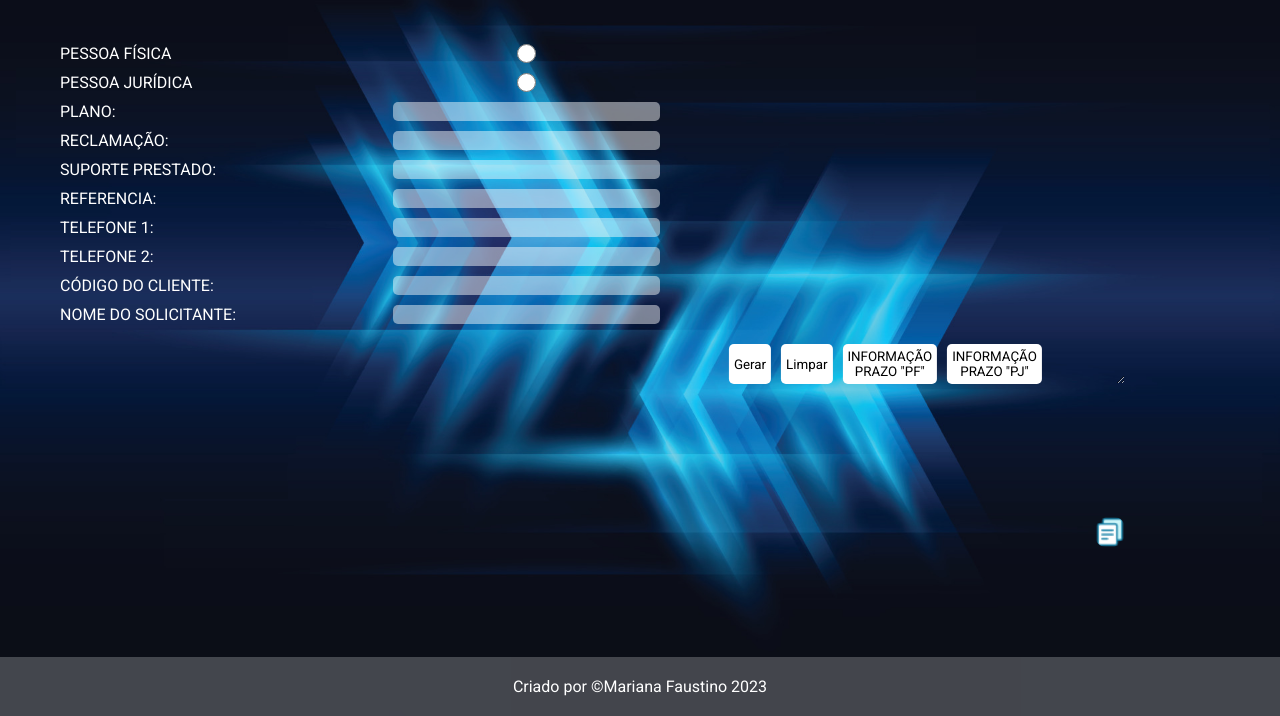
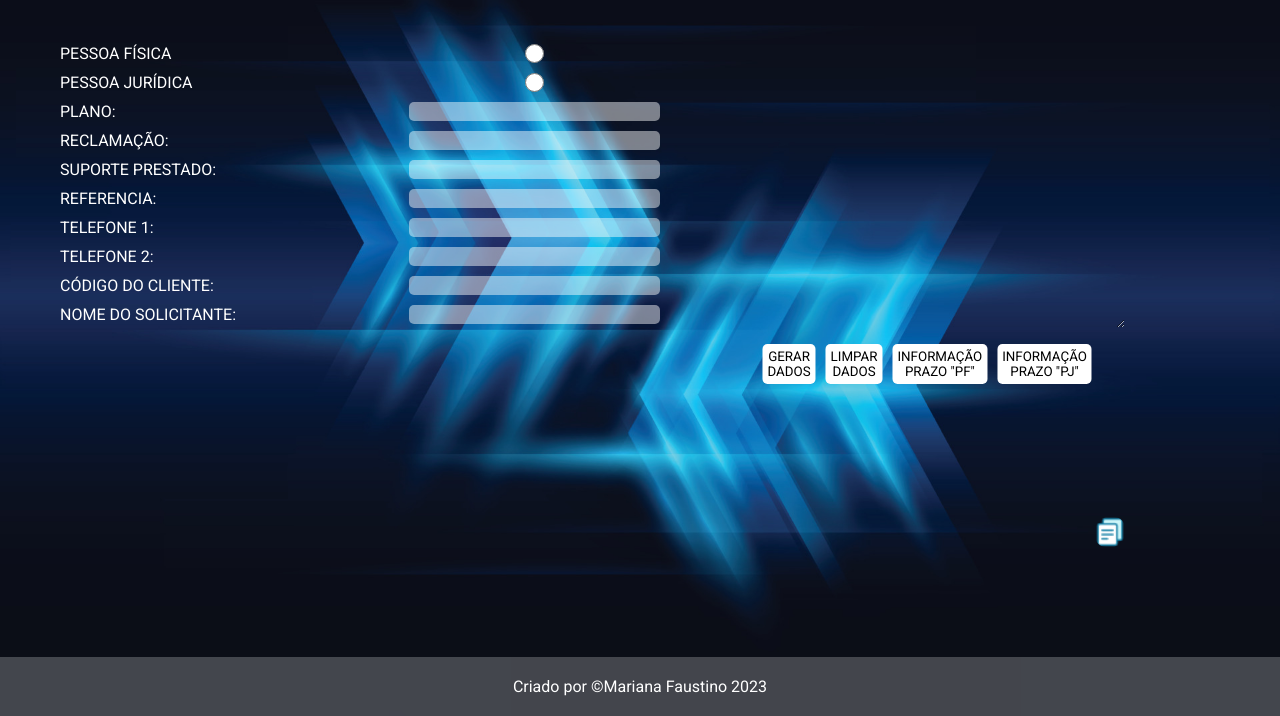
Before and after one commit to marianafaustino/os, a website: page index.html in a window 1280 px wide. Shown: the part 84-800 px from the top of the page. Drawn offline with Linux system fonts and the light colour scheme.

Commit message:
Update index.html
Ajustado tamanho do textarea

```diff
--- a/index.html
+++ b/index.html
@@ -8,11 +8,19 @@
     <link rel="preconnect" href="https://fonts.gstatic.com" crossorigin>
     <link href="https://fonts.googleapis.com/css2?family=Roboto:wght@300;400;500;700;900&display=swap" rel="stylesheet">
 
-    <title>Ordem de Serviço</title>
+    <title>Ordem de Serviço!</title>
+
+	<style>
+		textarea{
+	width:80%;
+	height:280px
+	}
+	</style>
+
 </head>
 <body>
     <header>
-        <h1>Gerador de Ordem de Serviço</h1>
+        <h1>Gerador de Ordem de Serviço👨🏻‍🔧</h1>
     </header>
     <main>
         <div id="formulario">
@@ -38,10 +46,10 @@
                 <label for="solicitante">NOME DO SOLICITANTE:  </label>
                 <input type="text" id="solicitante">
                 <div id="botoes">
-                    <button class="btn">Gerar</button>
-                    <button class="btn" type="button" onclick="ordemServico.limpar()">Limpar</button>
-                    <button class="btn" type="button" onclick="ordemServico.prazopf()">INFORMAÇÃO PRAZO "PF"</button>
-					<button class="btn" type="button" onclick="ordemServico.prazopj()">INFORMAÇÃO PRAZO "PJ"</button>
+                <button class="btn">GERAR DADOS</button>
+                <button class="btn" type="button" onclick="ordemServico.limpar()">LIMPAR DADOS</button>
+                <button class="btn" type="button" onclick="ordemServico.prazopf()">INFORMAÇÃO PRAZO "PF"</button>
+		<button class="btn" type="button" onclick="ordemServico.prazopj()">INFORMAÇÃO PRAZO "PJ"</button>
                 </div>
             </form>
         </div>
```
